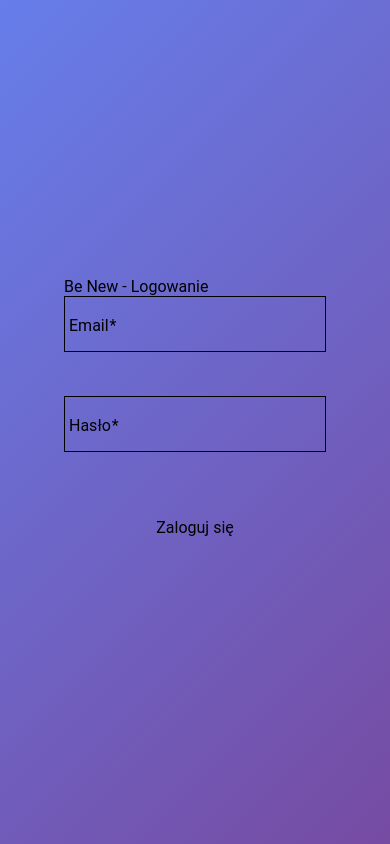
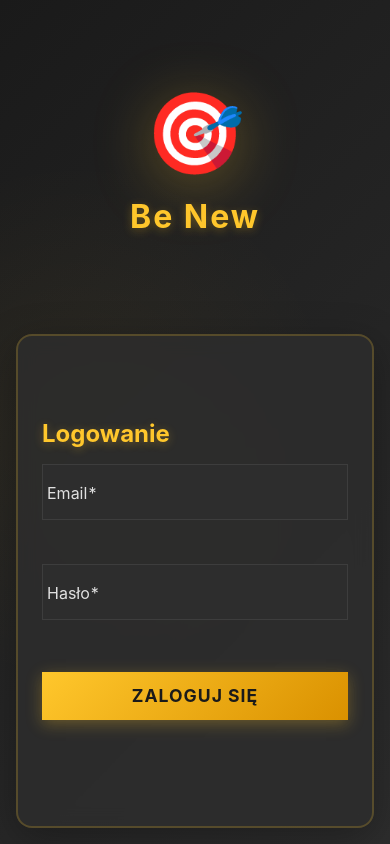
Before and after one commit to narciarz/be-new, an Angular app in the folder benew-frontend/: page /login in a window 390 px wide. Built offline with nearby package versions, Linux system fonts and the light colour scheme.

Commit message:
changed styles

```diff
--- a/benew-frontend/src/components/dashboard/dashboard.component.css
+++ b/benew-frontend/src/components/dashboard/dashboard.component.css
@@ -2,17 +2,24 @@
   display: flex;
   flex-direction: column;
   height: 100vh;
+  background: linear-gradient(135deg, #1a1a1a 0%, #2d2d2d 100%);
 }
 
 .toolbar {
   position: sticky;
   top: 0;
   z-index: 1000;
+  background: rgba(0, 0, 0, 0.3) !important;
+  border-bottom: 1px solid rgba(255, 199, 44, 0.2);
+  backdrop-filter: blur(10px);
 }
 
 .app-title {
   font-size: 1.5rem;
-  font-weight: 600;
+  font-weight: 700;
+  color: #ffc72c !important;
+  text-shadow: 0 2px 10px rgba(255, 199, 44, 0.3);
+  letter-spacing: 1px;
 }
 
 .spacer {
@@ -22,16 +29,29 @@
 .user-info {
   margin-right: 1rem;
   font-size: 0.875rem;
+  color: #e0e0e0;
+}
+
+::ng-deep .toolbar button[mat-icon-button] {
+  color: #ffc72c !important;
+}
+
+::ng-deep .toolbar button[mat-icon-button]:hover {
+  background-color: rgba(255, 199, 44, 0.1) !important;
 }
 
 .sidenav-container {
   flex: 1;
   overflow: hidden;
+  background: transparent !important;
 }
 
 .sidenav {
   width: 280px;
   padding: 1rem 0;
+  background: rgba(45, 45, 45, 0.6) !important;
+  border-right: 1px solid rgba(255, 199, 44, 0.2) !important;
+  backdrop-filter: blur(10px);
 }
 
 .sidenav mat-nav-list {
@@ -41,21 +61,32 @@
 .sidenav h3[mat-subheader] {
   font-weight: 600;
   margin-bottom: 0.5rem;
+  color: #ffc72c !important;
+  text-transform: uppercase;
+  letter-spacing: 1px;
+  font-size: 0.85rem;
 }
 
 .sidenav a[mat-list-item] {
   cursor: pointer;
   border-radius: 8px;
   margin: 0.25rem 0.75rem;
-  transition: background-color 0.2s;
+  transition: all 0.2s;
+  color: #e0e0e0 !important;
 }
 
 .sidenav a[mat-list-item]:hover {
-  background-color: rgba(0, 0, 0, 0.04);
+  background-color: rgba(255, 199, 44, 0.1) !important;
+  color: #ffc72c !important;
+  transform: translateX(4px);
+}
+
+::ng-deep .sidenav a[mat-list-item] .mat-icon {
+  color: #ffc72c !important;
 }
 
 .main-content {
-  background-color: #f5f5f5;
+  background: transparent !important;
   overflow-y: auto;
 }
 
@@ -66,21 +97,49 @@
 }
 
 .content-wrapper h1 {
-  color: #333;
+  color: #ffc72c;
   margin-bottom: 1.5rem;
+  font-weight: 700;
+  text-shadow: 0 2px 10px rgba(255, 199, 44, 0.3);
 }
 
 .welcome-card {
   margin-top: 1rem;
+  background: rgba(45, 45, 45, 0.8) !important;
+  border: 2px solid rgba(255, 199, 44, 0.2) !important;
+  border-radius: 12px !important;
+  backdrop-filter: blur(10px);
+  box-shadow: 0 10px 40px rgba(0, 0, 0, 0.3) !important;
+}
+
+::ng-deep .welcome-card .mat-mdc-card-header {
+  border-bottom: 1px solid rgba(255, 199, 44, 0.1);
+  padding-bottom: 1rem;
+}
+
+::ng-deep .welcome-card .mat-mdc-card-title {
+  color: #ffc72c !important;
+  font-weight: 600;
+}
+
+::ng-deep .welcome-card .mat-mdc-card-content {
+  color: #e0e0e0 !important;
 }
 
 .welcome-card p {
   margin: 0.5rem 0;
   line-height: 1.6;
+  color: #e0e0e0;
 }
 
 .welcome-card p:first-of-type {
   font-size: 1.1rem;
+  color: #ffffff;
+  font-weight: 500;
+}
+
+.welcome-card strong {
+  color: #ffc72c;
 }
 
 @media (max-width: 768px) {
--- a/benew-frontend/src/components/login/login.component.css
+++ b/benew-frontend/src/components/login/login.component.css
@@ -1,21 +1,92 @@
 .login-container {
   display: flex;
+  min-height: 100vh;
+  background: linear-gradient(135deg, #1a1a1a 0%, #2d2d2d 100%);
+  position: relative;
+  overflow: hidden;
+}
+
+.login-container::before {
+  content: '';
+  position: absolute;
+  top: 0;
+  left: 0;
+  right: 0;
+  bottom: 0;
+  background: radial-gradient(circle at 20% 50%, rgba(255, 199, 44, 0.05) 0%, transparent 50%);
+  pointer-events: none;
+}
+
+.logo-section {
+  flex: 1;
+  display: flex;
+  flex-direction: column;
+  align-items: center;
   justify-content: center;
-  align-items: center;
-  min-height: 100vh;
-  background: linear-gradient(135deg, #667eea 0%, #764ba2 100%);
-  padding: 1rem;
+  padding: 2rem;
+  position: relative;
+  z-index: 1;
+}
+
+.logo-container {
+  text-align: center;
+  animation: float 3s ease-in-out infinite;
+}
+
+@keyframes float {
+  0%,
+  100% {
+    transform: translateY(0px);
+  }
+  50% {
+    transform: translateY(-10px);
+  }
+}
+
+.logo-icon {
+  font-size: 8rem;
+  color: #ffc72c;
+  filter: drop-shadow(0 10px 30px rgba(255, 199, 44, 0.3));
+  margin-bottom: 1rem;
+}
+
+.logo-text {
+  color: #ffc72c;
+  font-size: 3rem;
+  font-weight: 700;
+  text-shadow: 0 2px 10px rgba(255, 199, 44, 0.3);
+  letter-spacing: 2px;
 }
 
 .login-card {
-  max-width: 400px;
-  width: 100%;
-  padding: 2rem;
+  flex: 1;
+  max-width: 500px;
+  background: rgba(45, 45, 45, 0.8);
+  border: 2px solid rgba(255, 199, 44, 0.2);
+  border-radius: 16px;
+  backdrop-filter: blur(10px);
+  box-shadow: 0 10px 40px rgba(0, 0, 0, 0.3);
+  margin: 2rem;
+  display: flex;
+  flex-direction: column;
+  justify-content: center;
+  position: relative;
+  z-index: 1;
 }
 
-.full-width {
-  width: 100%;
-  margin-bottom: 1rem;
+.login-card mat-card-header {
+  padding: 2rem 2rem 1rem;
+}
+
+.login-card mat-card-title {
+  color: #ffc72c;
+  font-size: 2rem;
+  font-weight: 700;
+  text-shadow: 0 2px 10px rgba(255, 199, 44, 0.3);
+}
+
+.login-card mat-card-content {
+  padding: 1rem 2rem 2rem;
 }
 
 form {
@@ -24,23 +95,150 @@ form {
   gap: 0.5rem;
 }
 
+.full-width {
+  width: 100%;
+  margin-bottom: 1rem;
+}
+
+/* Material field customization */
+::ng-deep .mat-mdc-form-field {
+  width: 100%;
+}
+
+::ng-deep .mat-mdc-text-field-wrapper {
+  background-color: #2d2d2d !important;
+}
+
+::ng-deep .mat-mdc-form-field-focus-overlay {
+  background-color: transparent !important;
+}
+
+::ng-deep .mdc-text-field--filled:not(.mdc-text-field--disabled) {
+  background-color: #2d2d2d !important;
+}
+
+::ng-deep .mat-mdc-form-field.mat-focused .mdc-notched-outline__leading,
+::ng-deep .mat-mdc-form-field.mat-focused .mdc-notched-outline__notch,
+::ng-deep .mat-mdc-form-field.mat-focused .mdc-notched-outline__trailing {
+  border-color: #ffc72c !important;
+  border-width: 2px !important;
+}
+
+::ng-deep .mat-mdc-form-field .mdc-notched-outline__leading,
+::ng-deep .mat-mdc-form-field .mdc-notched-outline__notch,
+::ng-deep .mat-mdc-form-field .mdc-notched-outline__trailing {
+  border-color: #3d3d3d !important;
+}
+
+::ng-deep .mat-mdc-form-field input {
+  color: #ffffff !important;
+  caret-color: #ffc72c !important;
+}
+
+::ng-deep .mat-mdc-form-field label {
+  color: #e0e0e0 !important;
+}
+
+::ng-deep .mat-mdc-form-field.mat-focused label {
+  color: #ffc72c !important;
+}
+
+::ng-deep .mat-mdc-form-field input::placeholder {
+  color: #808080 !important;
+}
+
 .error-message {
-  padding: 0.75rem;
+  padding: 0.75rem 1rem;
   margin-bottom: 1rem;
-  background-color: #ffebee;
-  color: #c62828;
-  border-radius: 4px;
-  font-size: 0.875rem;
+  background-color: rgba(239, 68, 68, 0.1);
+  border: 1px solid rgba(239, 68, 68, 0.3);
+  color: #ff6b6b;
+  border-radius: 6px;
+  font-size: 0.9rem;
   text-align: center;
+  animation: shake 0.4s ease;
+}
+
+@keyframes shake {
+  0%,
+  100% {
+    transform: translateX(0);
+  }
+  25% {
+    transform: translateX(-5px);
+  }
+  75% {
+    transform: translateX(5px);
+  }
 }
 
 button[type='submit'] {
   margin-top: 0.5rem;
   height: 48px;
-  font-size: 1rem;
+  font-size: 1.1rem;
+  font-weight: 700;
+  text-transform: uppercase;
+  letter-spacing: 1px;
+  background: linear-gradient(135deg, #ffc72c 0%, #da9100 100%) !important;
+  color: #1a1a1a !important;
+  box-shadow: 0 4px 15px rgba(255, 199, 44, 0.3) !important;
+  transition: all 0.3s ease;
+}
+
+button[type='submit']:hover:not(:disabled) {
+  transform: translateY(-2px);
+  box-shadow: 0 6px 20px rgba(255, 199, 44, 0.4) !important;
+}
+
+button[type='submit']:active:not(:disabled) {
+  transform: translateY(0);
+}
+
+button[type='submit']:disabled {
+  opacity: 0.6;
+  cursor: not-allowed;
 }
 
 mat-spinner {
   display: inline-block;
   margin-right: 0.5rem;
 }
+
+::ng-deep mat-spinner circle {
+  stroke: #1a1a1a !important;
+}
+
+@media (max-width: 768px) {
+  .login-container {
+    flex-direction: column;
+  }
+
+  .logo-section {
+    padding: 2rem 1rem 1rem;
+  }
+
+  .logo-icon {
+    font-size: 5rem;
+  }
+
+  .logo-text {
+    font-size: 2rem;
+  }
+
+  .login-card {
+    margin: 1rem;
+    max-width: none;
+  }
+
+  .login-card mat-card-header {
+    padding: 1.5rem 1.5rem 0.5rem;
+  }
+
+  .login-card mat-card-title {
+    font-size: 1.5rem;
+  }
+
+  .login-card mat-card-content {
+    padding: 0.5rem 1.5rem 2rem;
+  }
+}
--- a/benew-frontend/src/components/login/login.component.html
+++ b/benew-frontend/src/components/login/login.component.html
@@ -1,7 +1,14 @@
 <div class="login-container">
+  <div class="logo-section">
+    <div class="logo-container">
+      <div class="logo-icon">🎯</div>
+      <div class="logo-text">Be New</div>
+    </div>
+  </div>
+
   <mat-card class="login-card">
     <mat-card-header>
-      <mat-card-title>Be New - Logowanie</mat-card-title>
+      <mat-card-title>Logowanie</mat-card-title>
     </mat-card-header>
 
     <mat-card-content>
--- a/benew-frontend/src/components/login/login.component.ts
+++ b/benew-frontend/src/components/login/login.component.ts
@@ -6,6 +6,7 @@ import { MatFormFieldModule } from '@angular/material/form-field';
 import { MatInputModule } from '@angular/material/input';
 import { MatButtonModule } from '@angular/material/button';
 import { MatProgressSpinnerModule } from '@angular/material/progress-spinner';
+import { MatIconModule } from '@angular/material/icon';
 import { AuthService } from '../../services';
 
 /**
@@ -21,6 +22,7 @@ import { AuthService } from '../../services';
     MatInputModule,
     MatButtonModule,
     MatProgressSpinnerModule,
+    MatIconModule,
   ],
   templateUrl: './login.component.html',
   styleUrl: './login.component.css',
--- a/benew-frontend/src/styles.css
+++ b/benew-frontend/src/styles.css
@@ -1,12 +1,40 @@
 /* You can add global styles to this file, and also import other style files */
+
+* {
+  margin: 0;
+  padding: 0;
+  box-sizing: border-box;
+}
 
 html,
 body {
   height: 100%;
-  margin: 0;
-  font-family: Roboto, 'Helvetica Neue', sans-serif;
+  font-family: -apple-system, BlinkMacSystemFont, 'Segoe UI', Roboto, 'Helvetica Neue', Arial,
+    sans-serif;
+  -webkit-font-smoothing: antialiased;
+  -moz-osx-font-smoothing: grayscale;
+  background-color: #1a1a1a;
+  color: #ffffff;
 }
 
-* {
-  box-sizing: border-box;
+/* McDonald's inspired color palette */
+:root {
+  --primary-gold: #ffc72c;
+  --primary-gold-dark: #da9100;
+  --bg-dark: #1a1a1a;
+  --bg-darker: #0d0d0d;
+  --bg-light: #2d2d2d;
+  --bg-lighter: #3d3d3d;
+  --text-primary: #ffffff;
+  --text-secondary: #e0e0e0;
+  --text-muted: #a0a0a0;
+  --error: #ff6b6b;
+  --error-bg: rgba(239, 68, 68, 0.1);
+  --error-border: rgba(239, 68, 68, 0.3);
 }
+
+/* Override Angular Material theme colors */
+.mat-mdc-raised-button.mat-primary {
+  --mdc-protected-button-container-color: var(--primary-gold);
+  --mdc-protected-button-label-text-color: var(--bg-dark);
+}
```
